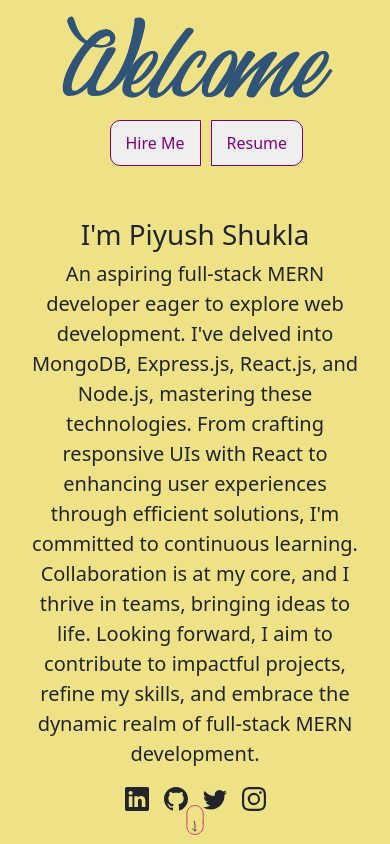
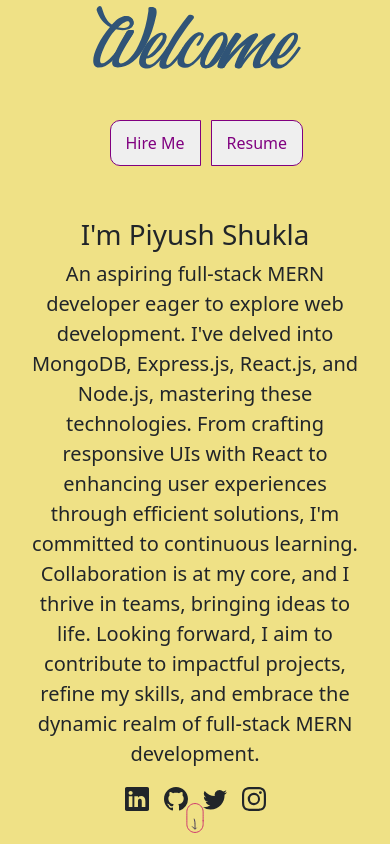
Before and after one commit to panditofcodes/portfolio, a React (Create React App) app: page / in a window 390 px wide. Shown: the top 844 px of the page. Built offline with nearby package versions, Linux system fonts and the light colour scheme.

Commit message:
Css updated.

```diff
--- a/src/App.css
+++ b/src/App.css
@@ -261,7 +261,7 @@
 @media (max-width: 768px) {
   /* Css Arrow Annimation */
   .arrow-animation {
-    bottom: 1%; /* Adjust bottom positioning for smaller screens */
+    bottom: 10px; /* Adjust bottom positioning for smaller screens */
     width: 32px; /* Adjust width for smaller screens */
     height: 32px; /* Adjust height for smaller screens */
   }
@@ -271,7 +271,7 @@
     top: 0;
     left: 0;
     width: 100%;
-    height: 15%; /* Adjust the height as needed */
+    height: 20%; /* Adjust the height as needed */
     z-index: -1;
   }
   /* Css for Button in home */
@@ -410,3 +410,13 @@
     margin-bottom: 15%;
   }
 }
+@media (max-width: 667px) {
+  .welcome-animation {
+    position: absolute;
+    top: 0;
+    left: 0;
+    width: 100%;
+    height: 10%; /* Adjust the height as needed */
+    z-index: -1;
+  }
+}
```
